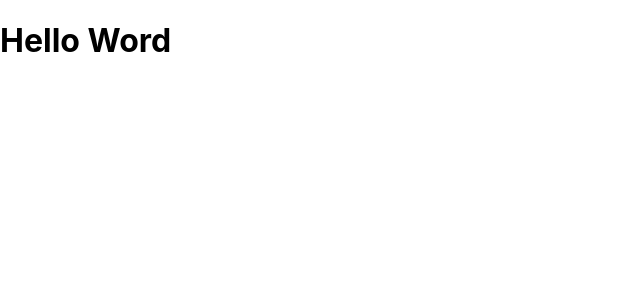
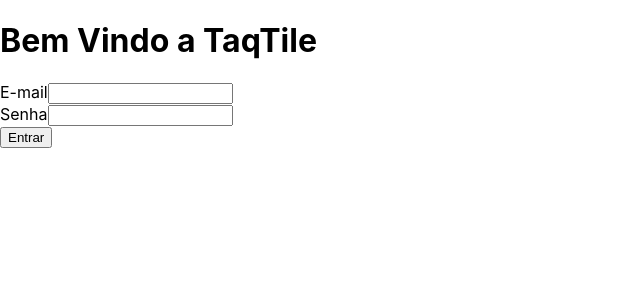
Before and after one commit to deboraCs24/instituto-taqtile, a React (Create React App) app: page / in a window 1280 px wide. Shown: the top 300 px of the page, without its empty margins (0-640 px from the left). Built offline with nearby package versions, Linux system fonts and the light colour scheme.

Commit message:
Login screen Frontend

```diff
--- a/src/App.tsx
+++ b/src/App.tsx
@@ -1,9 +1,10 @@
 import React from 'react';
+import { Login } from './components/login';
 
 export default function App() {
   return (
     <div>
-      <h1>Hello Word</h1>
+      <Login />
     </div>
   );
 }
--- /dev/null
+++ b/src/components/button/index.tsx
@@ -0,0 +1,15 @@
+import React from 'react';
+
+interface ButtonProps {
+  children?: React.ReactNode;
+  onClick?: () => void;
+  disabled?: boolean;
+}
+
+export const Button = ({ children, onClick, disabled }: ButtonProps) => {
+  return (
+    <button onClick={onClick} disabled={disabled}>
+      {children}
+    </button>
+  );
+};
--- a/src/components/input/index.tsx
+++ b/src/components/input/index.tsx
@@ -17,4 +17,4 @@
       {!!error && <p> {error}</p>}
     </div>
   );
-}
+};
--- a/src/components/login/index.tsx
+++ b/src/components/login/index.tsx
@@ -1,9 +1,22 @@
-import React from "react";
+import React, { useState } from 'react';
+import { Input } from '../input';
+import { Button } from '../button';
 
 export const Login = () => {
+  const [email, setEmail] = useState('');
+  const [password, setPassword] = useState('');
+
+  const handleSubmit = () => {
+    alert('Usuário logado com sucesso');
+  };
   return (
     <div>
       <h1>Bem Vindo a TaqTile</h1>
+      <Input text="E-mail" value={email} onChange={(e) => setEmail(e.target.value)} />
+      <Input text="Senha" type="password" password value={password} onChange={(e) => setPassword(e.target.value)} />
+      <div>
+        <Button onClick={handleSubmit}>Entrar</Button>
+      </div>
     </div>
   );
-}
+};
```
